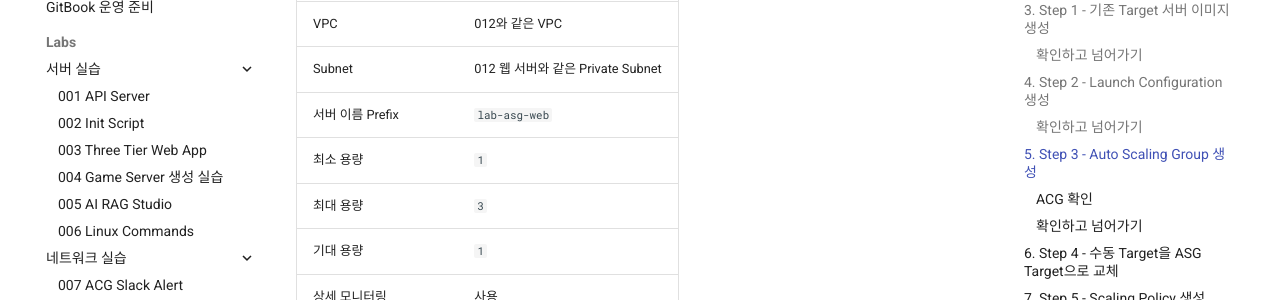
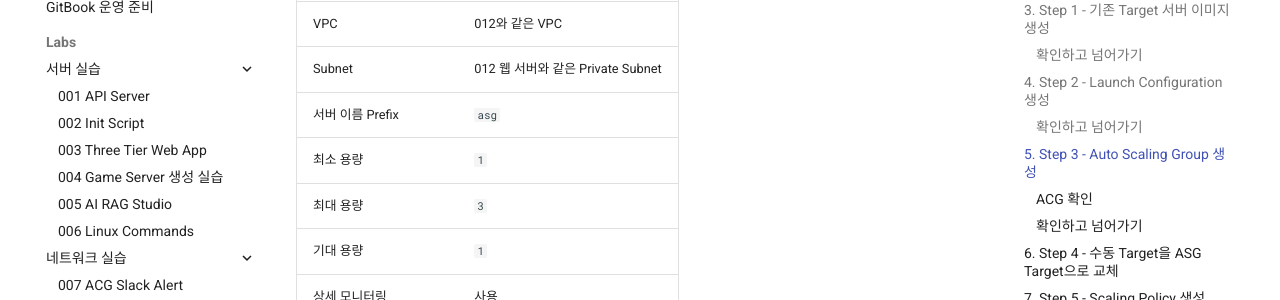
Before and after one commit to jangh-lee/cloud-infrastructure-lecture-example, an MkDocs documentation site: the page built from gitbook/labs/013-auto-scaling.md, in a window 1280 px wide and 900 px high, scrolled down 2995 px. Shown: the part 152-452 px from the top of the window. Built offline with MkDocs 1.6.1 and Material for MkDocs 9.7.7, drawn with Linux system fonts in a browser that asks for light colours; comment, search, counter and statistics services are not loaded.

Commit message:
Change server name prefix from 'lab-asg-web' to 'asg'

```diff
--- a/gitbook/labs/013-auto-scaling.md
+++ b/gitbook/labs/013-auto-scaling.md
@@ -98,7 +98,7 @@ Auto Scaling Nginx 서버 1~3대         새로 구성
 | 이름 | `lab-asg-web-group` |
 | VPC | 012와 같은 VPC |
 | Subnet | 012 웹 서버와 같은 Private Subnet |
-| 서버 이름 Prefix | `lab-asg-web` |
+| 서버 이름 Prefix | `asg` |
 | 최소 용량 | `1` |
 | 최대 용량 | `3` |
 | 기대 용량 | `1` |
```
